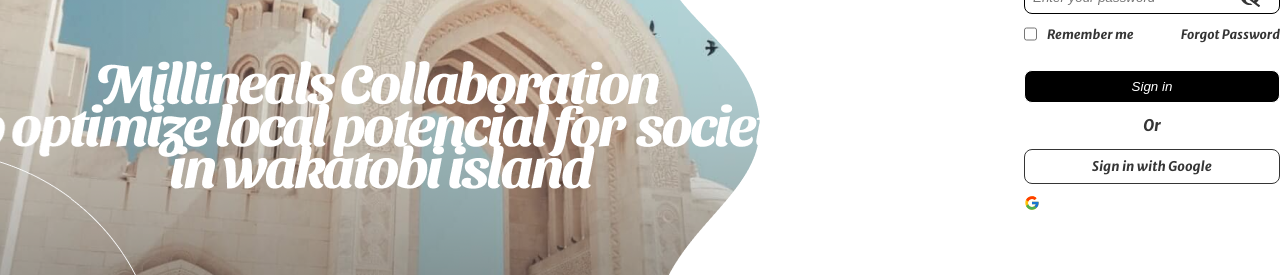
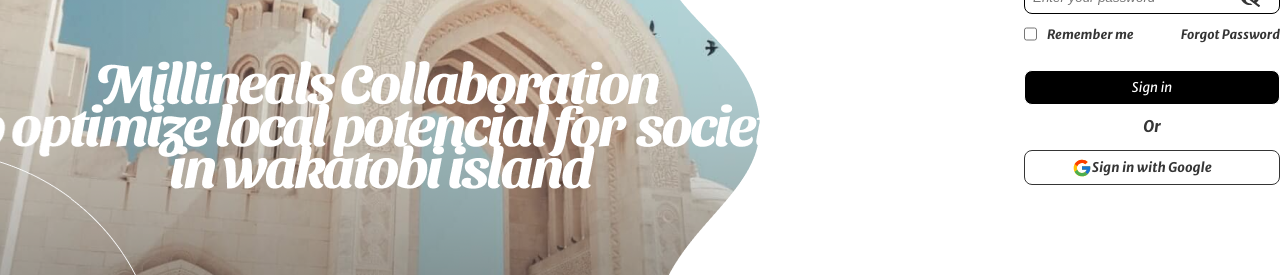
Before and after one commit to leethiep/travelinV, a React (Create React App) app: page /Login in a window 1280 px wide. Shown: the part 443-718 px from the top of the page. Built offline with nearby package versions, Linux system fonts and the light colour scheme; a web font is replaced by a local one.

Commit message:
Edit css login & resgiter

```diff
--- a/src/Login.css
+++ b/src/Login.css
@@ -16,7 +16,6 @@
     top: 12rem;
     font-weight: bold;
     font-style:italic;
-
     font-family: "Merriweather Sans";
     color: #353535;
 
@@ -107,6 +106,7 @@ input[type=text], input[type=submit] {
   margin-top:1rem;
   background-color: black;
   color: white;
+  font-family: "Merriweather Sans"
 }
 
 .passDis {
@@ -119,7 +119,6 @@ input[type=text], input[type=submit] {
   background-color: white;
   font-weight: bold;
   font-style: italic;
-  /* background-image: url("C:\Users\Admin\Downloads\Google__G__Logo.svg.png"); */
   background-size: 20px;
   background-repeat: no-repeat;
   background-position: 40px 5px;
@@ -127,7 +126,9 @@ input[type=text], input[type=submit] {
 
 }
 
-/* @font-face {
-    font-family: loginFont;
-    src: url("C:\Users\Admin\Downloads\sansita-swashed\fonts\otf\SansitaSwashed-BoldItalic.otf");
-} */
+.icon1 {
+    position:absolute;
+    bottom: -5px;
+    left: 3rem;
+    font-size: 20px;
+  }
--- a/src/Register.css
+++ b/src/Register.css
@@ -113,13 +113,13 @@ input[type=text], input[type=submit] {
   margin-top:1rem;
   background-color: black;
   color: white;
+  font-family: "Merriweather Sans"
 }
 
 .IP2 {
   background-color: white;
   font-weight: bold;
   font-style: italic;
-  /* background-image: url("C:\Users\Admin\Downloads\Google__G__Logo.svg.png"); */
   background-size: 20px;
   background-repeat: no-repeat;
   background-position: 50px 5px;
@@ -140,7 +140,9 @@ input[type=text], input[type=submit] {
     margin-top: 15px;
 }
 
-/* @font-face {
-    font-family: loginFont;
-    src: url("C:\Users\Admin\Downloads\sansita-swashed\fonts\otf\SansitaSwashed-BoldItalic.otf");
-} */
+.icon {
+    position:absolute;
+    bottom: -5px;
+    left: 5rem;
+    font-size: 20px;
+}
```
